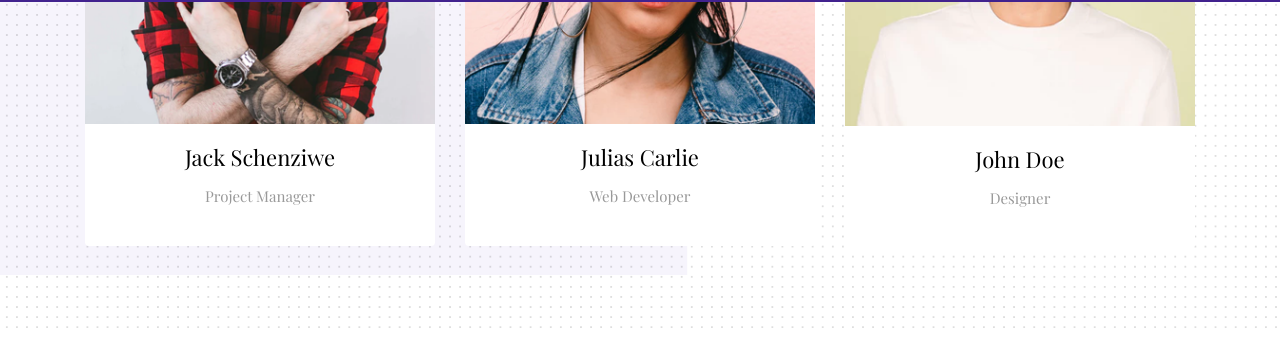
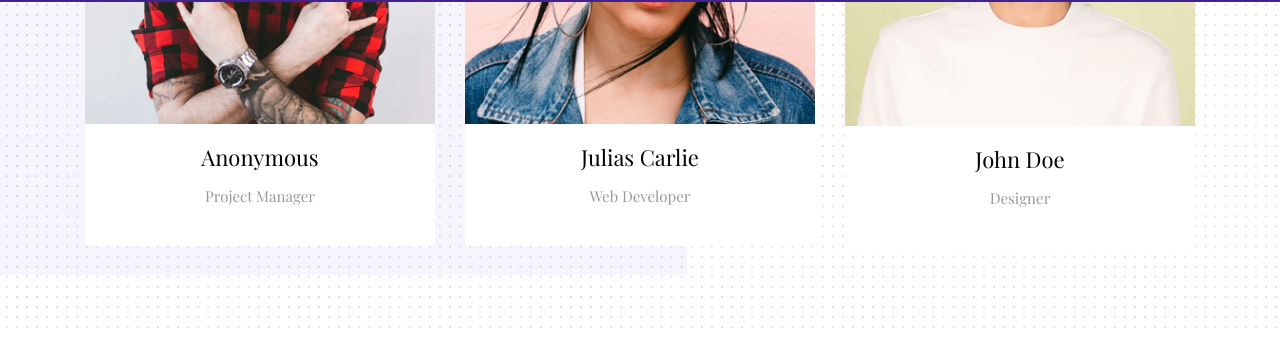
Before and after one commit to cyblogerz/cyblogerz.github.io, a Jekyll site: the page built from _pages/about.md, in a window 1280 px wide and 900 px high, scrolled down 1906 px. Shown: the part 118-456 px from the top of the window. Built offline with Jekyll 4.4.1, drawn with Linux system fonts in a browser that asks for light colours.

Commit message:
Updated  my team and skills
Changed team member name and updated skills

```diff
--- a/_data/settings.yml
+++ b/_data/settings.yml
@@ -76,7 +76,7 @@ work-process:
 
 # My Team Section
 team:
-  - title : "Jack Schenziwe"
+  - title : "Anonymous"
     image : "assets/images/team/member-1.png"
     designation : "Project Manager"
 
@@ -94,10 +94,10 @@ team:
 
 skills-title: Skills
 skills:
-- {name: Web Design, color: '#fdb157', value: '90%'}
+- {name: Pyrhon, color: '#fdb157', value: '90%'}
 - {name: Logo Design, color: '#9473e6', value: '60%'}
-- {name: After Effects, color: '#bdecf6', value: '80%'}
-- {name: Web App, color: '#ffbcaa', value: '70%'}
+- {name: Web design, color: '#bdecf6', value: '80%'}
+- {name: c++, color: '#ffbcaa', value: '70%'}
 
 
 #-------------------------------
```
